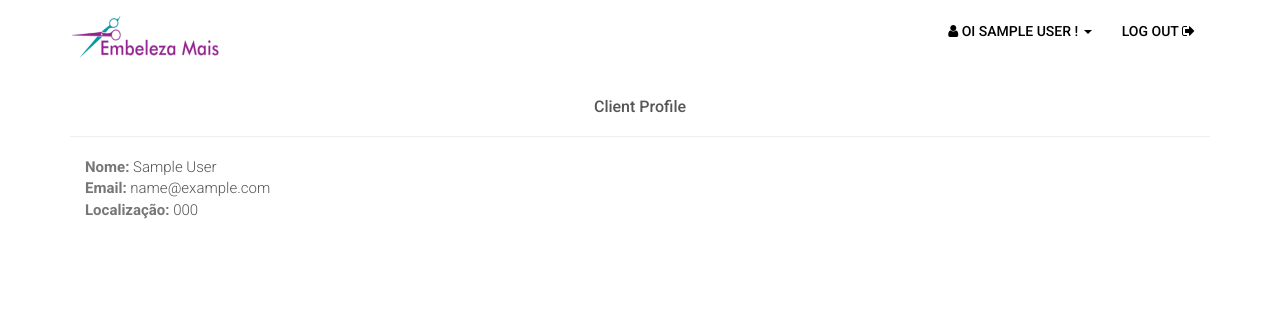
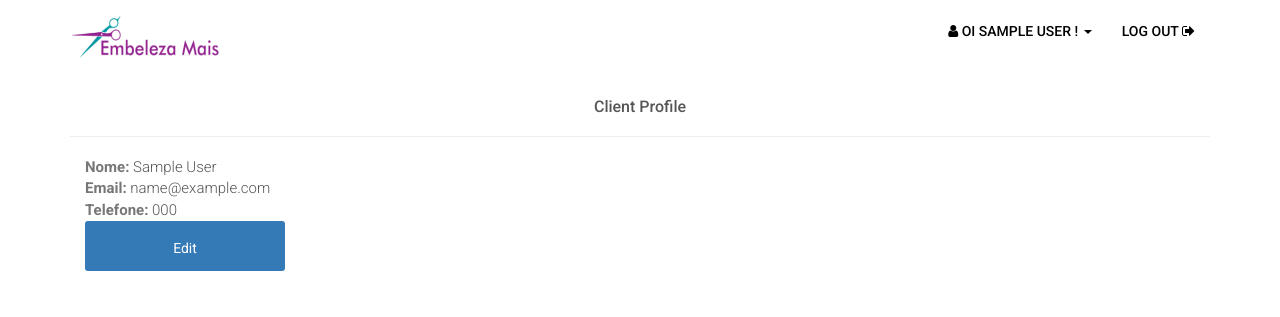
Before and after one commit to Software-Design-2017/EmbelezaMais, a Django app: a page that uses EmbelezaMais/user/templates/client_profile.html in a window 1280 px wide. Shown: the top 317 px of the page. Run offline with Django 3.2, Linux system fonts and the light colour scheme; a user stored in the database is signed in; tables that the repository leaves empty hold one stand-in row (values such as "Sample post"); some libraries are stand-ins or nearby versions.

Commit message:
#2 - Adding links to edit client information.

```diff
--- a/EmbelezaMais/templates/landing/navigation_bar.html
+++ b/EmbelezaMais/templates/landing/navigation_bar.html
@@ -27,7 +27,7 @@
                             </a>
                             <ul class="dropdown-menu">
                                 <li><a href="{% url 'client_profile' request.user.email%}">Perfil</a></li>
-                                <li><a href="">Configurar Conta</a></li>
+                                <li><a href="{% url 'edit_client' request.user.email%}">Configurar Conta</a></li>
                             </ul>
                         </li>
                         <li>
--- a/EmbelezaMais/user/templates/client_profile.html
+++ b/EmbelezaMais/user/templates/client_profile.html
@@ -12,9 +12,14 @@
                 <div class="col-md-6">
                   <span class="text-muted"><b>Nome:</b></span> {{ client.name }}<br>
                   <span class="text-muted"><b>Email:</b></span> {{ client.email }}<br>
-                  <span class="text-muted"><b>Localização:</b></span> {{ client.phone_number }}<br>
+                  <span class="text-muted"><b>Telefone:</b></span> {{ client.phone_number }}<br>
               </div>
             </div>
+        </div>
+        <div class="col-md-2">
+          {% if client.is_authenticated %}
+                <a href="{% url 'edit_client' client.email %}" class="btn btn-primary btn-sm">Edit </a>
+              {% endif %}
         </div>
     </div>
   </div>
```
